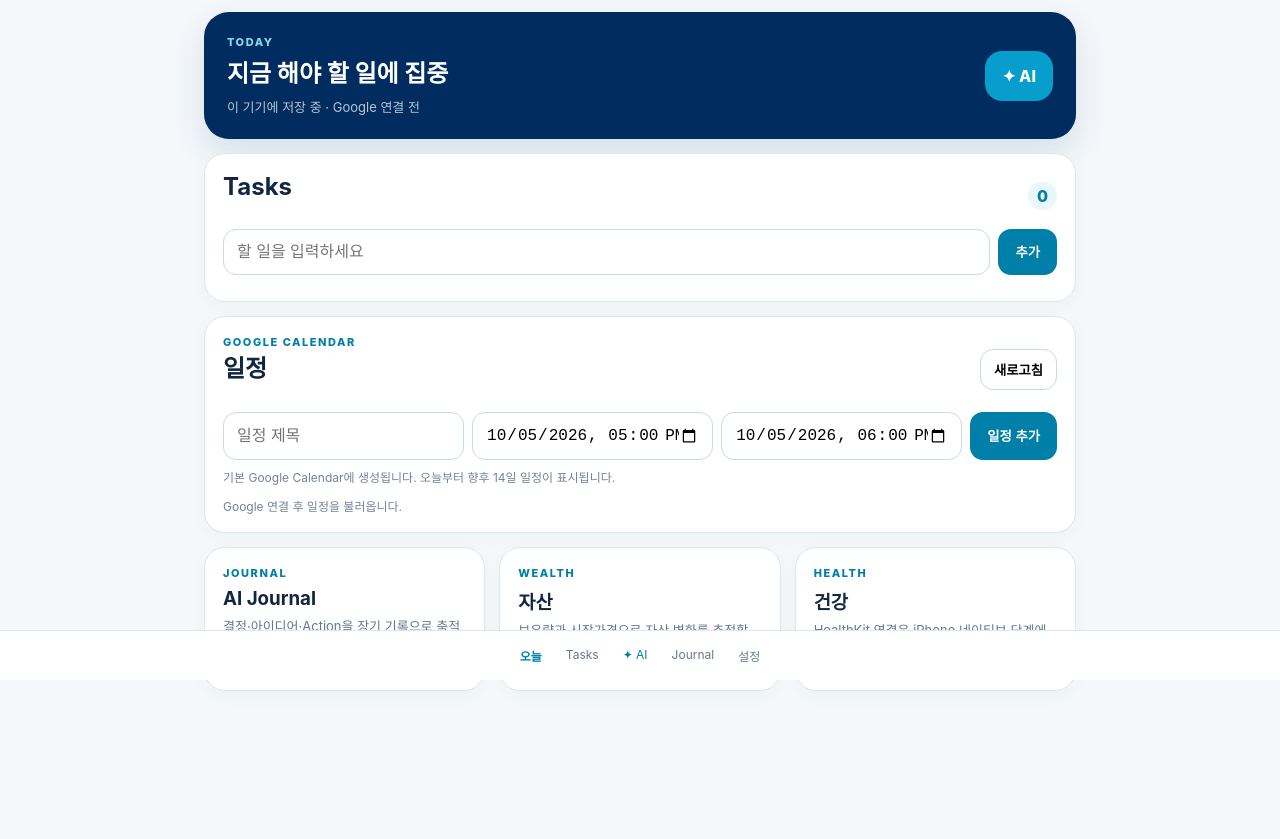
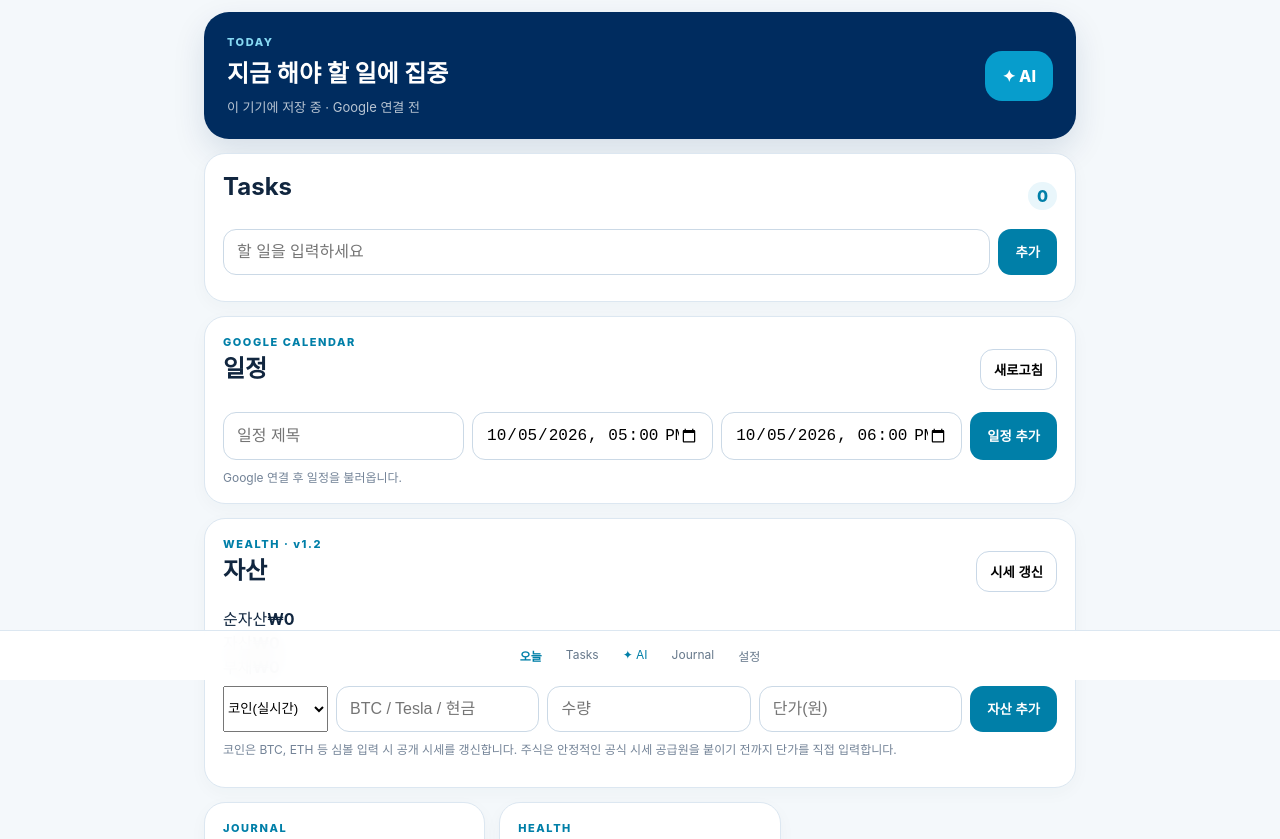
Before and after one commit to rudwnsgus13-ops/personal-os, a plain HTML site: page index.html in a window 1280 px wide. Shown: the part 120-959 px from the top of the page. Before the commit the page ends 893 px from the top, so only its background shows below. Drawn offline with Linux system fonts and the light colour scheme.

Commit message:
Add Personal OS v1.2 Wealth foundation

```diff
--- a/index.html
+++ b/index.html
@@ -1,7 +1,11 @@
 <!doctype html><html lang="ko"><head><meta charset="utf-8"><meta name="viewport" content="width=device-width,initial-scale=1,viewport-fit=cover"><meta name="theme-color" content="#002c5f"><title>Personal OS</title><link rel="manifest" href="manifest.webmanifest"><link rel="stylesheet" href="styles.css"><script src="https://accounts.google.com/gsi/client" async defer></script></head><body>
-<header><div><div class="eyebrow">PERSONAL OS · v1.1</div><h1>오늘</h1><div id="today"></div></div><button id="googleBtn" class="outline">Google 연결</button></header>
-<main><section class="hero"><div><div class="eyebrow light">TODAY</div><h2>지금 해야 할 일에 집중</h2><p id="sync">이 기기에 저장 중 · Google 연결 전</p></div><a class="ai" href="https://chatgpt.com/" target="_blank" rel="noopener">✦ AI</a></section>
+<header><div><div class="eyebrow">PERSONAL OS · v1.2</div><h1>오늘</h1><div id="today"></div></div><button id="googleBtn" class="outline">Google 연결</button></header><main>
+<section class="hero"><div><div class="eyebrow light">TODAY</div><h2>지금 해야 할 일에 집중</h2><p id="sync">이 기기에 저장 중 · Google 연결 전</p></div><a class="ai" href="https://chatgpt.com/" target="_blank" rel="noopener">✦ AI</a></section>
 <section class="card"><div class="titleRow"><h2>Tasks</h2><span id="count">0</span></div><form id="taskForm"><input id="taskInput" placeholder="할 일을 입력하세요" autocomplete="off"><button>추가</button></form><div id="taskList"></div></section>
-<section class="card"><div class="titleRow"><div><div class="eyebrow">GOOGLE CALENDAR</div><h2>일정</h2></div><button id="refreshCal" class="small" type="button">새로고침</button></div><form id="eventForm" class="eventForm"><input id="eventTitle" placeholder="일정 제목" required><input id="eventStart" type="datetime-local" required><input id="eventEnd" type="datetime-local" required><button>일정 추가</button></form><p class="hint">기본 Google Calendar에 생성됩니다. 오늘부터 향후 14일 일정이 표시됩니다.</p><div id="events"><div class="empty">Google 연결 후 일정을 불러옵니다.</div></div></section>
-<section class="tiles"><article class="card"><div class="eyebrow">JOURNAL</div><h3>AI Journal</h3><p>결정·아이디어·Action을 장기 기록으로 축적합니다.</p></article><article class="card"><div class="eyebrow">WEALTH</div><h3>자산</h3><p>보유량과 시장가격으로 자산 변화를 추적할 예정입니다.</p></article><article class="card"><div class="eyebrow">HEALTH</div><h3>건강</h3><p>HealthKit 연결은 iPhone 네이티브 단계에서 추가합니다.</p></article></section></main>
+<section class="card"><div class="titleRow"><div><div class="eyebrow">GOOGLE CALENDAR</div><h2>일정</h2></div><button id="refreshCal" class="small" type="button">새로고침</button></div><form id="eventForm" class="eventForm"><input id="eventTitle" placeholder="일정 제목" required><input id="eventStart" type="datetime-local" required><input id="eventEnd" type="datetime-local" required><button>일정 추가</button></form><div id="events"><div class="empty">Google 연결 후 일정을 불러옵니다.</div></div></section>
+<section class="card wealth"><div class="titleRow"><div><div class="eyebrow">WEALTH · v1.2</div><h2>자산</h2></div><button id="refreshPrices" class="small" type="button">시세 갱신</button></div>
+<div class="wealthSummary"><div><span>순자산</span><strong id="netWorth">₩0</strong></div><div><span>자산</span><b id="assetsTotal">₩0</b></div><div><span>부채</span><b id="debtTotal">₩0</b></div></div>
+<form id="holdingForm" class="holdingForm"><select id="assetType"><option value="crypto">코인(실시간)</option><option value="cash">현금</option><option value="deposit">예금</option><option value="stock">주식(수동가격)</option><option value="other">기타자산</option><option value="debt">부채</option></select><input id="assetName" placeholder="BTC / Tesla / 현금" required><input id="assetQty" type="number" step="any" placeholder="수량" required><input id="assetPrice" type="number" step="any" placeholder="단가(원)" required><button>자산 추가</button></form>
+<p class="hint">코인은 BTC, ETH 등 심볼 입력 시 공개 시세를 갱신합니다. 주식은 안정적인 공식 시세 공급원을 붙이기 전까지 단가를 직접 입력합니다.</p><div id="holdings"></div></section>
+<section class="tiles"><article class="card"><div class="eyebrow">JOURNAL</div><h3>AI Journal</h3><p>결정·아이디어·Action을 장기 기록으로 축적합니다.</p></article><article class="card"><div class="eyebrow">HEALTH</div><h3>건강</h3><p>HealthKit 연결은 iPhone 네이티브 단계에서 추가합니다.</p></article></section></main>
 <nav><b>오늘</b><span>Tasks</span><a href="https://chatgpt.com/" target="_blank" rel="noopener">✦ AI</a><span>Journal</span><span>설정</span></nav><script src="app.js"></script></body></html>
```
